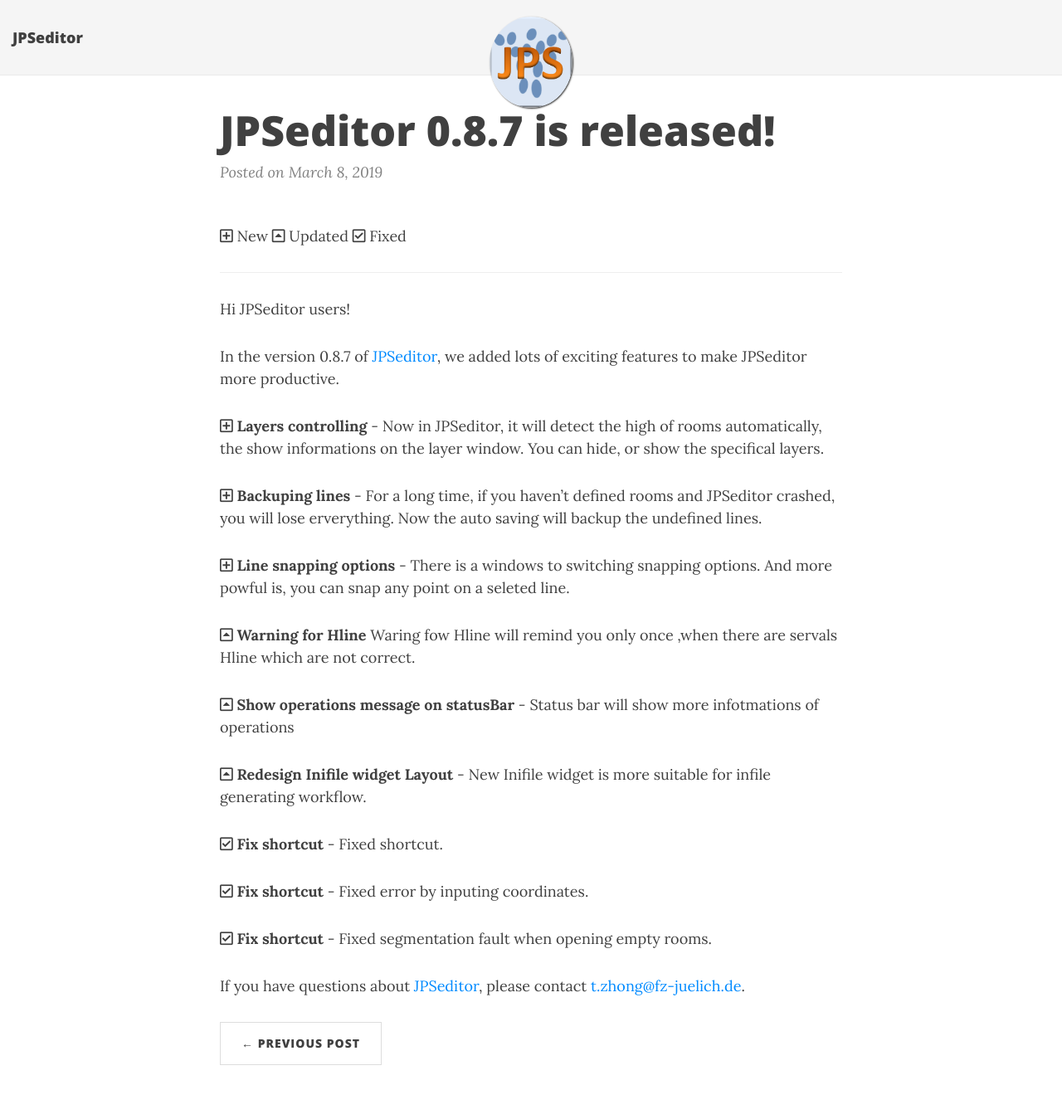
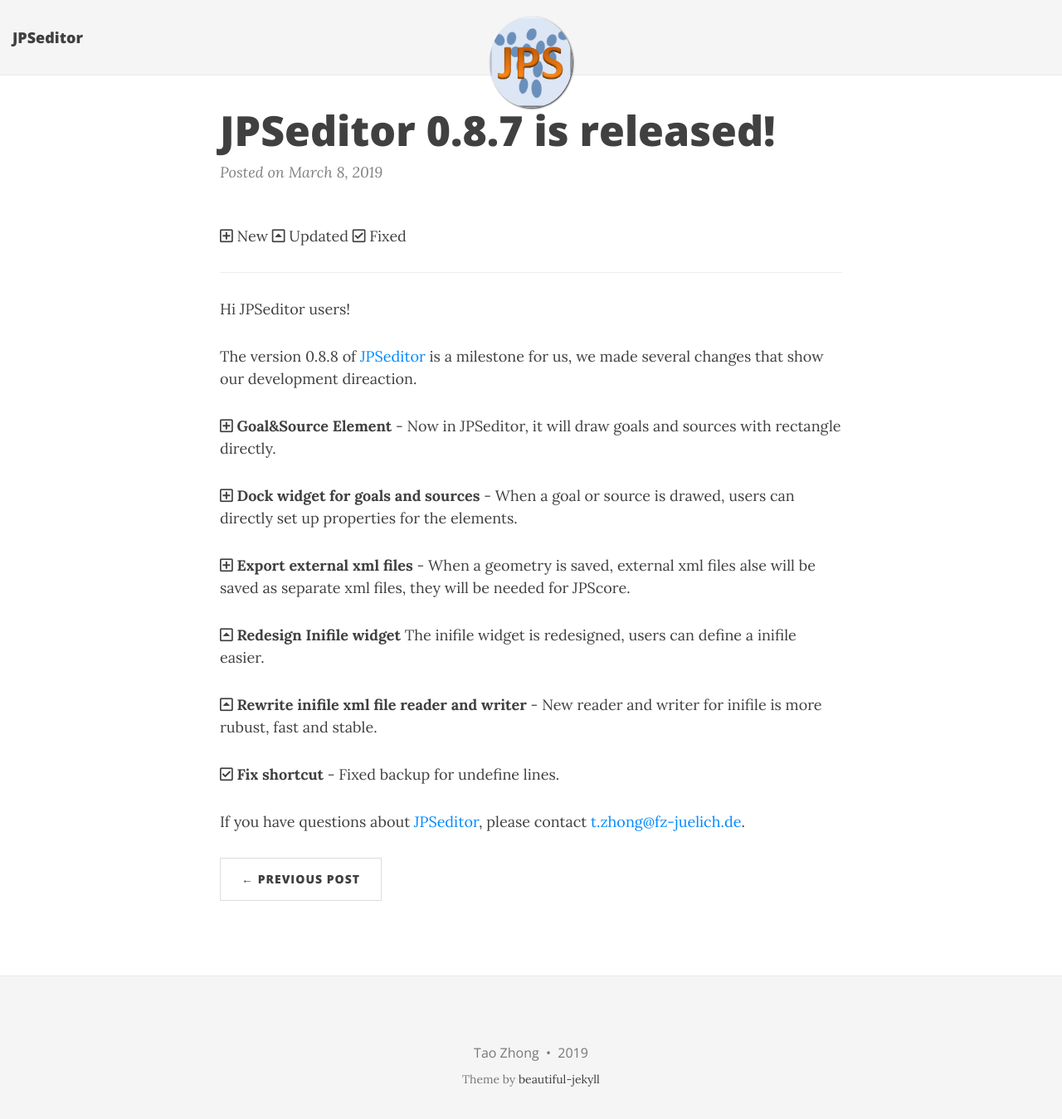
Before and after one commit to JuPedSim/jpseditor, a Jekyll site: the page built from _posts/2019-05-03-release_v088.md, in a window 1280 px wide and 1400 px high. Shown: the top 1349 px of the window at 83% size. Built offline with Jekyll 4.4.1, drawn with Linux system fonts in a browser that asks for light colours; nearby versions of some CDN libraries.

Commit message:
Updata release note v087

```diff
--- /dev/null
+++ b/_posts/2019-05-03-release_v088.md
@@ -0,0 +1,33 @@
+---
+layout: post
+date: '2019-03-08'
+title: JPSeditor 0.8.7 is released!
+permalink: 2019-03-08-release_v087.html
+published: yes
+---
+
+<link rel="stylesheet" href="https://use.fontawesome.com/releases/v5.3.1/css/all.css" integrity="sha384-mzrmE5qonljUremFsqc01SB46JvROS7bZs3IO2EmfFsd15uHvIt+Y8vEf7N7fWAU" crossorigin="anonymous">
+
+<i class="far fa-plus-square"></i> New
+<i class="far fa-caret-square-up"></i> Updated
+<i class="far fa-check-square"></i> Fixed
+
+----
+
+Hi JPSeditor users!
+
+The version 0.8.8 of [JPSeditor](http://www.jupedsim.org/jpseditor/) is a milestone for us, we made several changes that show our development direaction.
+
+<i class="far fa-plus-square"></i> **Goal&Source Element** - Now in JPSeditor, it will draw goals and sources with rectangle directly.
+
+<i class="far fa-plus-square"></i> **Dock widget for goals and sources** - When a goal or source is drawed, users can directly set up properties for the elements.
+
+<i class="far fa-plus-square"></i> **Export external xml files** - When a geometry is saved, external xml files alse will be saved as separate xml files, they will be needed for JPScore.
+
+<i class="far fa-caret-square-up"></i> **Redesign Inifile widget** The inifile widget is redesigned, users can define a inifile easier.
+
+<i class="far fa-caret-square-up"></i> **Rewrite inifile xml file reader and writer** - New reader and writer for inifile is more rubust, fast and stable.
+
+<i class="far fa-check-square"></i> **Fix shortcut** - Fixed backup for undefine lines.
+
+If you have questions about [JPSeditor](http://www.jupedsim.org/jpseditor/), please contact <t.zhong@fz-juelich.de>.
```
Also changed, not shown: blogs.md (+1 -0 lines).
